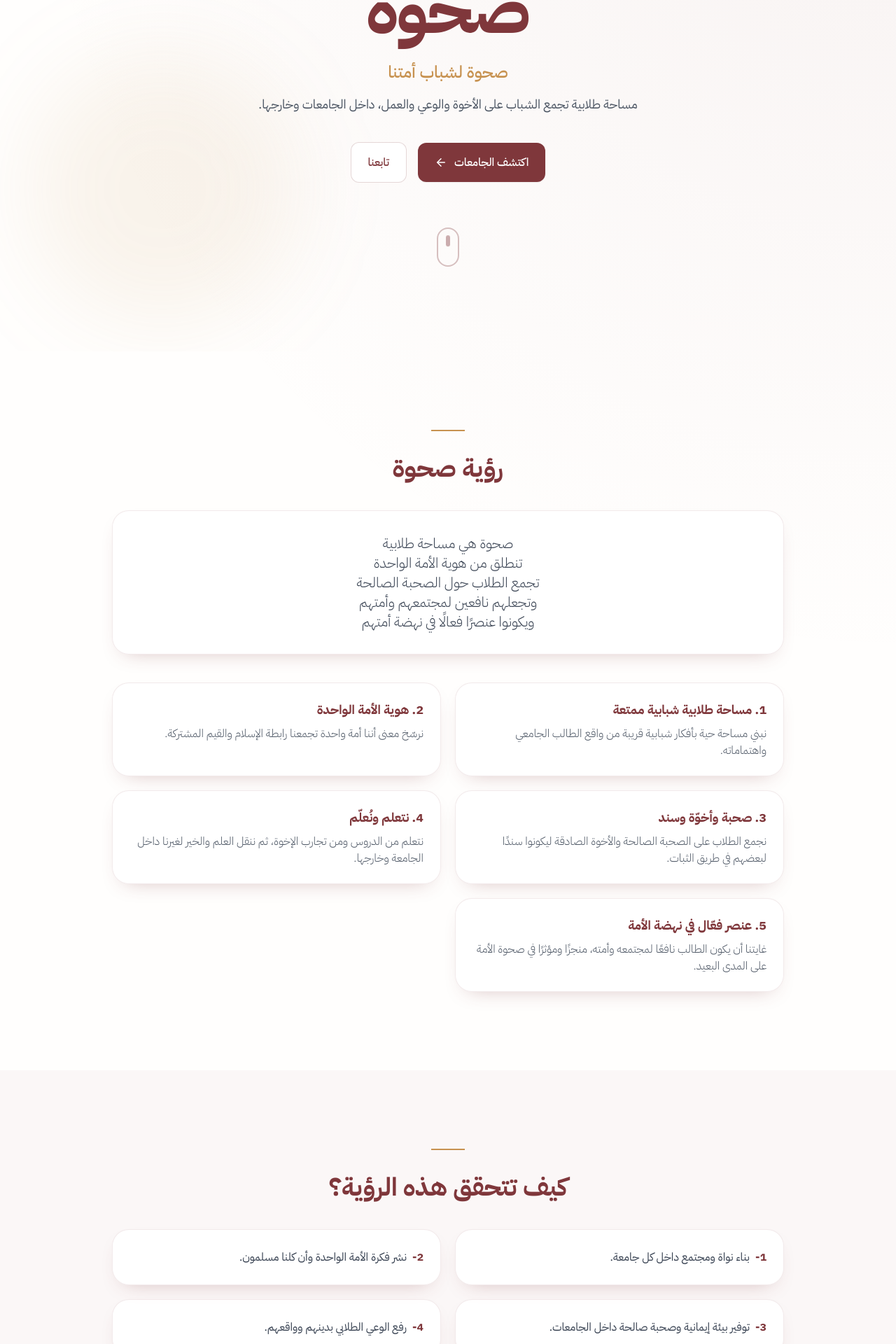
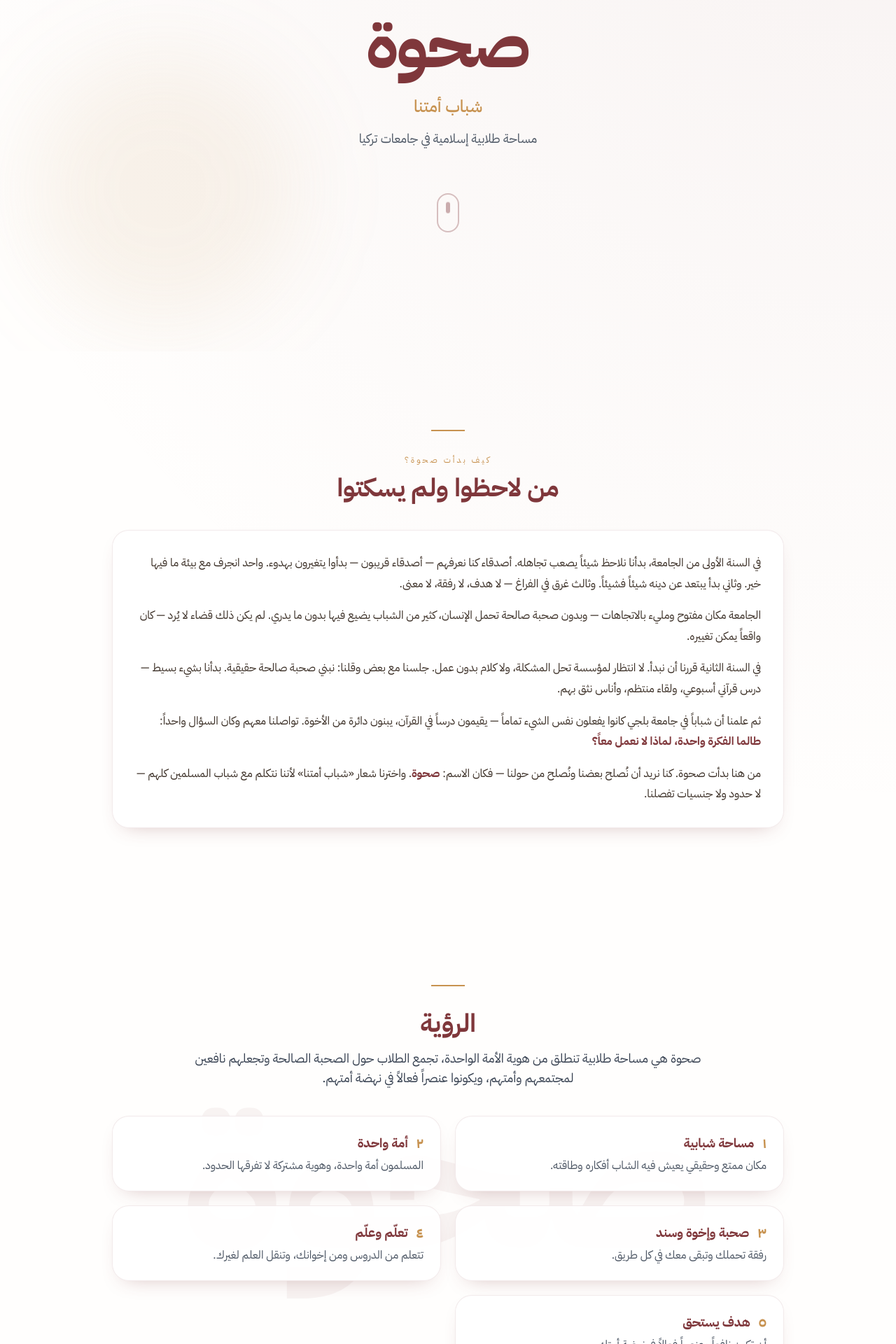
Before and after one commit to mokamaleldin/sahwa, a React (Vite) app: page / in a window 1280 px wide. Shown: the part 298-2218 px from the top of the page at 70% size. Built offline with nearby package versions, Linux system fonts and the light colour scheme.

Commit message:
feat: enhance Home page sections with structured content and improved layout

```diff
--- a/src/components/Home/CTASection.tsx
+++ b/src/components/Home/CTASection.tsx
@@ -1,43 +1,89 @@
 import React from 'react';
-import { Link } from 'react-router-dom';
-import { ArrowLeft } from 'lucide-react';
 
 const CTASection: React.FC = () => {
+  const programs = [
+    {
+      icon: '📖',
+      title: 'البرنامج التربوي',
+      description:
+        'لقاءات دورية مستمدة من القرآن الكريم والسيرة النبوية. بسيطة، عملية، وتُبنى في قلب الديوانية.',
+      tags: ['قرآن', 'سيرة', 'سنة'],
+    },
+    {
+      icon: '🤝',
+      title: 'الديوانية',
+      description:
+        'لقاء منتظم يجمع الشباب على الصحبة والتعارف. داخل الجامعة أو خارجها، فردية أو مشتركة بين جامعتين.',
+      tags: ['أسبوعي', 'صحبة'],
+    },
+    {
+      icon: '⚽',
+      title: 'الأنشطة الطلابية',
+      description:
+        'نشاط مفتوح شهري على الأقل: دوري كرة قدم، رحلات، مسابقات، ألعاب. الباب مفتوح لكل طالب.',
+      tags: ['شهري', 'مفتوح للجميع'],
+    },
+    {
+      icon: '🌍',
+      title: 'حملات توعوية',
+      description:
+        'حملتان على الأقل في السنة عن قضايا الأمة — فكرة الوحدة الإسلامية وقضايا المسلمين في العالم.',
+      tags: ['سنوي', 'توعية'],
+    },
+    {
+      icon: '🎓',
+      title: 'دورات تدريبية',
+      description:
+        'ثلاث دورات على الأقل في السنة: إعلام وصناعة محتوى، خطابة وتواصل، قيادة وإدارة الذات.',
+      tags: ['إعلام', 'خطابة', 'قيادة'],
+    },
+    {
+      icon: '🎉',
+      title: 'اللقاء العام',
+      description:
+        'مرتان في السنة يلتقي فيها أعضاء صحوة كلهم — الحاليون والجدد والمتخرجون. رحلة، غداء، أو يوم مفتوح.',
+      tags: ['نصف سنوي', 'كل الجامعات'],
+    },
+  ];
+
   return (
     <section className="py-16 sm:py-24 bg-[#7F373B]/[0.03]">
       <div className="page-container max-w-4xl text-center">
-        <div className="section-card p-6 sm:p-10">
-          <h2 className="text-2xl sm:text-3xl font-bold text-[#7F373B] mb-4">
-          كن جزءًا من صحوة
-          </h2>
-          <p className="text-gray-600 mb-8 sm:mb-10">
-          اكتشف مجتمعنا الطلابي في تركيا
-          </p>
+        <div className="section-card p-6 sm:p-10 text-right">
+          <div className="text-center mb-6 sm:mb-8">
+            <span className="section-divider"></span>
+            <p className="text-xs tracking-[0.25em] uppercase text-[#C79250] mb-3">
+              برامجنا
+            </p>
+            <h2 className="text-2xl sm:text-3xl font-bold text-[#7F373B]">
+              ماذا نفعل في صحوة؟
+            </h2>
+          </div>
 
-        {/* Primary CTA */}
-          <Link
-            to="/universities"
-            className="tap-target inline-flex items-center gap-3 bg-[#7F373B] text-white px-7 py-3.5 rounded-xl font-medium text-base sm:text-lg hover:bg-[#6a2e31] transition-all duration-300 group mb-7 sm:mb-8"
-          >
-            اكتشف الجامعات
-            <ArrowLeft size={20} className="group-hover:-translate-x-1 transition-transform" />
-          </Link>
-
-        {/* Secondary Links - Internal Linking Strategy */}
-          <div className="flex flex-col sm:flex-row items-center justify-center gap-2 sm:gap-4 mt-2">
-            <Link
-              to="/social"
-              className="tap-target inline-flex items-center text-[#7F373B] hover:text-[#6a2e31] font-medium transition-colors border-b border-transparent hover:border-[#7F373B]"
-            >
-              تابعنا على السوشيال ميديا
-            </Link>
-            <span className="text-gray-300 hidden sm:inline">|</span>
-            <Link
-              to="/contact"
-              className="tap-target inline-flex items-center text-[#7F373B] hover:text-[#6a2e31] font-medium transition-colors border-b border-transparent hover:border-[#7F373B]"
-            >
-              تواصل معنا
-            </Link>
+          <div className="grid grid-cols-1 sm:grid-cols-2 gap-4 sm:gap-5">
+            {programs.map((program) => (
+              <div key={program.title} className="bg-white rounded-2xl p-4 sm:p-5 border border-gray-100">
+                <div className="text-2xl mb-2" aria-hidden="true">
+                  {program.icon}
+                </div>
+                <h3 className="text-sm sm:text-base font-bold text-[#7F373B] mb-1">
+                  {program.title}
+                </h3>
+                <p className="text-xs sm:text-sm text-gray-600 leading-relaxed mb-2">
+                  {program.description}
+                </p>
+                <div className="flex flex-wrap gap-1.5 mt-1">
+                  {program.tags.map((tag) => (
+                    <span
+                      key={tag}
+                      className="text-[0.65rem] sm:text-[0.7rem] font-semibold text-[#C79250] bg-[#C79250]/10 px-2 py-0.5 rounded-full tracking-wide"
+                    >
+                      {tag}
+                    </span>
+                  ))}
+                </div>
+              </div>
+            ))}
           </div>
         </div>
       </div>
--- a/src/components/Home/DefinitionSection.tsx
+++ b/src/components/Home/DefinitionSection.tsx
@@ -1,61 +1,47 @@
 import React from 'react';
 
 const DefinitionSection: React.FC = () => {
-  const visionPoints = [
-    {
-      title: 'مساحة طلابية شبابية ممتعة',
-      description: 'نبني مساحة حية بأفكار شبابية قريبة من واقع الطالب الجامعي واهتماماته.',
-    },
-    {
-      title: 'هوية الأمة الواحدة',
-      description: 'نرسّخ معنى أننا أمة واحدة تجمعنا رابطة الإسلام والقيم المشتركة.',
-    },
-    {
-      title: 'صحبة وأخوّة وسند',
-      description: 'نجمع الطلاب على الصحبة الصالحة والأخوة الصادقة ليكونوا سندًا لبعضهم في طريق الثبات.',
-    },
-    {
-      title: 'نتعلم ونُعلّم',
-      description: 'نتعلم من الدروس ومن تجارب الإخوة، ثم ننقل العلم والخير لغيرنا داخل الجامعة وخارجها.',
-    },
-    {
-      title: 'عنصر فعّال في نهضة الأمة',
-      description: 'غايتنا أن يكون الطالب نافعًا لمجتمعه وأمته، منجزًا ومؤثرًا في صحوة الأمة على المدى البعيد.',
-    },
-  ];
-
   return (
     <section id="definition" className="py-16 sm:py-24 lg:py-28">
       <div className="page-container max-w-5xl">
-        <div className="text-center">
+        <div className="text-center mb-8 sm:mb-10">
           <span className="section-divider"></span>
-          <h2 className="text-2xl sm:text-3xl lg:text-4xl font-bold text-[#7F373B] mb-8 sm:mb-10">
-            رؤية صحوة
+          <p className="text-xs tracking-[0.25em] uppercase text-[#C79250] mb-3">
+            كيف بدأت صحوة؟
+          </p>
+          <h2 className="text-2xl sm:text-3xl lg:text-4xl font-bold text-[#7F373B]">
+            من لاحظوا ولم يسكتوا
           </h2>
+        </div>
 
-          <p className="section-card text-base sm:text-xl leading-[2] text-gray-700 font-light mb-8 sm:mb-10 p-5 sm:p-8">
-            صحوة هي مساحة طلابية
-            <br />
-            تنطلق من هوية الأمة الواحدة
-            <br />
-            تجمع الطلاب حول الصحبة الصالحة
-            <br />
-            وتجعلهم نافعين لمجتمعهم وأمتهم
-            <br />
-            ويكونوا عنصرًا فعالًا في نهضة أمتهم
-          </p>
-
-          <div className="text-right grid grid-cols-1 md:grid-cols-2 gap-4 sm:gap-5">
-            {visionPoints.map((point, index) => (
-              <div key={point.title} className="section-card p-5 sm:p-6">
-                <p className="text-[#7F373B] font-bold text-base sm:text-lg mb-2 leading-relaxed">
-                  {index + 1}. {point.title}
-                </p>
-                <p className="text-gray-600 leading-[1.9] text-sm sm:text-base font-light">
-                  {point.description}
-                </p>
-              </div>
-            ))}
+        <div className="section-card p-5 sm:p-8 text-right">
+          <div className="space-y-4 text-sm sm:text-base text-[#3a2e25] leading-[2.1]">
+            <p>
+              في السنة الأولى من الجامعة، بدأنا نلاحظ شيئاً يصعب تجاهله.
+              أصدقاء كنا نعرفهم — أصدقاء قريبون — بدأوا يتغيرون بهدوء.
+              واحد انجرف مع بيئة ما فيها خير. وثاني بدأ يبتعد عن دينه شيئاً فشيئاً. وثالث غرق في الفراغ — لا هدف، لا رفقة، لا معنى.
+            </p>
+            <p>
+              الجامعة مكان مفتوح ومليء بالاتجاهات — وبدون صحبة صالحة تحمل الإنسان، كثير من الشباب يضيع فيها بدون ما يدري.
+              لم يكن ذلك قضاء لا يُرد — كان واقعاً يمكن تغييره.
+            </p>
+            <p>
+              في السنة الثانية قررنا أن نبدأ.
+              لا انتظار لمؤسسة تحل المشكلة، ولا كلام بدون عمل.
+              جلسنا مع بعض وقلنا: نبني صحبة صالحة حقيقية.
+              بدأنا بشيء بسيط — درس قرآني أسبوعي، ولقاء منتظم، وأناس نثق بهم.
+            </p>
+            <p>
+              ثم علمنا أن شباباً في جامعة بلجي كانوا يفعلون نفس الشيء تماماً — يقيمون درساً في القرآن، يبنون دائرة من الأخوة.
+              تواصلنا معهم وكان السؤال واحداً:
+              <span className="font-bold text-[#7F373B]"> طالما الفكرة واحدة، لماذا لا نعمل معاً؟</span>
+            </p>
+            <p>
+              من هنا بدأت صحوة.
+              كنا نريد أن نُصلح بعضنا ونُصلح من حولنا — فكان الاسم: <span className="font-bold text-[#7F373B]">صحوة</span>.
+              واخترنا شعار «شباب أمتنا» لأننا نتكلم مع شباب المسلمين كلهم —
+              لا حدود ولا جنسيات تفصلنا.
+            </p>
           </div>
         </div>
       </div>
--- a/src/components/Home/GoalSection.tsx
+++ b/src/components/Home/GoalSection.tsx
@@ -2,11 +2,31 @@ import React from 'react';
 
 const GoalSection: React.FC = () => {
   const strategicGoals = [
-    'بناء نواة ومجتمع داخل كل جامعة.',
-    'نشر فكرة الأمة الواحدة وأن كلنا مسلمون.',
-    'توفير بيئة إيمانية وصحبة صالحة داخل الجامعات.',
-    'رفع الوعي الطلابي بدينهم وواقعهم.',
-    'تكوين نواة مستمرة وطاقات شبابية جديدة، وتوسيع العمل ليشمل كل الفئات واستمرار الأفراد فيه.',
+    {
+      title: 'نواة في كل جامعة',
+      description:
+        'بناء مجتمع حقيقي داخل كل جامعة — خمسة أشخاص يحملون الفكرة ويعملون عليها، ثم تنمو الدائرة شيئاً فشيئاً.',
+    },
+    {
+      title: 'نشر فكرة الأمة الواحدة',
+      description:
+        'تعزيز الهوية الإسلامية المشتركة وتذكير الشباب بأنهم جزء من أمة واحدة لا تفرقها الحدود.',
+    },
+    {
+      title: 'بيئة إيمانية داخل الجامعات',
+      description:
+        'توفير صحبة صالحة وبيئة تدعم الشاب المسلم وتمنعه من السير وحيداً في مرحلة تحتاج فيها إلى الأخوة.',
+    },
+    {
+      title: 'رفع الوعي الطلابي',
+      description:
+        'تمكين الشاب من فهم دينه وواقع أمته والقضايا التي تمسّه — حتى يكون موقفه عن بيّنة.',
+    },
+    {
+      title: 'الاستمرارية والتوسع',
+      description:
+        'تجديد الطاقات باستمرار — كل دفعة تُخرّج الدفعة التالية. وتوسيع العمل ليصل لكل الفئات والجامعات.',
+    },
   ];
 
   return (
@@ -15,7 +35,7 @@ const GoalSection: React.FC = () => {
         <div className="text-center">
           <span className="section-divider"></span>
           <h2 className="text-2xl sm:text-3xl lg:text-4xl font-bold text-[#7F373B] mb-8 sm:mb-10">
-            كيف تتحقق هذه الرؤية؟
+            كيف تتحقق الرؤية؟
           </h2>
 
           <ol className="text-right grid grid-cols-1 md:grid-cols-2 gap-4 sm:gap-5">
@@ -24,8 +44,11 @@ const GoalSection: React.FC = () => {
                 key={goal}
                 className="section-card p-5 sm:p-6 text-gray-700 leading-[1.9]"
               >
-                <span className="text-[#7F373B] font-bold ml-2">{index + 1}-</span>
-                {goal}
+                <span className="text-[#7F373B] font-bold ml-2">{index + 1}-</span>{' '}
+                <span className="font-bold text-[#7F373B]">{goal.title}</span>
+                <span className="block text-gray-700 mt-1 text-sm sm:text-base">
+                  {goal.description}
+                </span>
               </li>
             ))}
           </ol>
--- a/src/components/Home/HeroSection.tsx
+++ b/src/components/Home/HeroSection.tsx
@@ -17,28 +17,12 @@ const HeroSection: React.FC = () => {
 
         {/* Slogan */}
         <p className="text-lg sm:text-2xl text-[#C79250] font-medium mb-4 animate-fade-in-up animation-delay-200">
-          صحوة لشباب أمتنا
+          شباب أمتنا
         </p>
 
-        <p className="text-sm sm:text-lg text-gray-600 max-w-2xl mx-auto leading-8 mb-10 animate-fade-in-up animation-delay-300">
-          مساحة طلابية تجمع الشباب على الأخوة والوعي والعمل، داخل الجامعات وخارجها.
+        <p className="text-sm sm:text-lg text-gray-600 max-w-2xl mx-auto leading-8 mb-12 sm:mb-16 animate-fade-in-up animation-delay-300">
+          مساحة طلابية إسلامية في جامعات تركيا
         </p>
-
-        <div className="flex flex-col sm:flex-row items-stretch sm:items-center justify-center gap-3 sm:gap-4 mb-12 sm:mb-16 animate-fade-in-up animation-delay-400">
-          <Link
-            to="/universities"
-            className="tap-target inline-flex items-center justify-center gap-2.5 bg-[#7F373B] text-white px-6 py-3.5 rounded-xl font-medium hover:bg-[#6a2e31] shadow-sm"
-          >
-            اكتشف الجامعات
-            <ArrowLeft size={18} />
-          </Link>
-          <Link
-            to="/social"
-            className="tap-target inline-flex items-center justify-center gap-2.5 bg-white text-[#7F373B] border border-[#7F373B]/20 px-6 py-3.5 rounded-xl font-medium hover:bg-[#7F373B]/5"
-          >
-            تابعنا
-          </Link>
-        </div>
 
         {/* Scroll hint */}
         <button
--- a/src/components/Home/SloganSection.tsx
+++ b/src/components/Home/SloganSection.tsx
@@ -1,19 +1,64 @@
 import React from 'react';
 
 const SloganSection: React.FC = () => {
+  const visionPillars = [
+    {
+      title: 'مساحة شبابية',
+      description: 'مكان ممتع وحقيقي يعيش فيه الشاب أفكاره وطاقته.',
+    },
+    {
+      title: 'أمة واحدة',
+      description: 'المسلمون أمة واحدة، وهوية مشتركة لا تفرقها الحدود.',
+    },
+    {
+      title: 'صحبة وإخوة وسند',
+      description: 'رفقة تحملك وتبقى معك في كل طريق.',
+    },
+    {
+      title: 'تعلّم وعلّم',
+      description: 'تتعلم من الدروس ومن إخوانك، وتنقل العلم لغيرك.',
+    },
+    {
+      title: 'هدف يستحق',
+      description: 'أن تكون نافعاً وعنصراً فعالاً في نهضة أمتك.',
+    },
+  ];
+
+  const arabicNumerals = ['١', '٢', '٣', '٤', '٥'];
+
   return (
     <section className="py-20 sm:py-28 bg-[#FFFEFD] relative overflow-hidden">
       <div className="absolute inset-0 hidden sm:flex items-center justify-center opacity-5">
         <span className="text-[210px] lg:text-[300px] font-bold text-[#7F373B] select-none">صحوة</span>
       </div>
 
-      <div className="relative z-10 page-container max-w-4xl text-center">
-        <div className="section-card p-6 sm:p-10">
-          <p className="text-2xl sm:text-4xl lg:text-5xl font-bold text-[#7F373B] leading-relaxed">
-          صحوة
-          <span className="text-[#C79250] mx-2 sm:mx-4">—</span>
-          صحوة لشباب أمتنا
+      <div className="relative z-10 page-container max-w-5xl">
+        <div className="text-center mb-8 sm:mb-10">
+          <span className="section-divider"></span>
+          <h2 className="text-2xl sm:text-3xl lg:text-4xl font-bold text-[#7F373B] mb-4">
+            الرؤية
+          </h2>
+          <p className="text-base sm:text-lg text-gray-700 max-w-3xl mx-auto leading-relaxed">
+            صحوة هي مساحة طلابية تنطلق من هوية الأمة الواحدة، تجمع الطلاب حول الصحبة الصالحة وتجعلهم نافعين لمجتمعهم وأمتهم، ويكونوا عنصراً فعالاً في نهضة أمتهم.
           </p>
+        </div>
+
+        <div className="grid grid-cols-1 md:grid-cols-2 gap-4 sm:gap-5 text-right">
+          {visionPillars.map((pillar, index) => (
+            <div key={pillar.title} className="section-card p-5 sm:p-6">
+              <div className="flex items-start gap-3 mb-1.5">
+                <span className="text-[#C79250] font-bold text-xl">
+                  {arabicNumerals[index]}
+                </span>
+                <p className="text-[#7F373B] font-bold text-base sm:text-lg">
+                  {pillar.title}
+                </p>
+              </div>
+              <p className="text-gray-600 text-sm sm:text-base leading-[1.9]">
+                {pillar.description}
+              </p>
+            </div>
+          ))}
         </div>
       </div>
     </section>
--- a/src/components/contact/ContactForm.tsx
+++ b/src/components/contact/ContactForm.tsx
@@ -19,22 +19,6 @@ const ContactForm: React.FC<ContactFormProps> = ({ formData, isSubmitting, onSub
       <form onSubmit={onSubmit} className="section-card p-5 sm:p-8">
         <div className="space-y-5">
           <div>
-            <label htmlFor="name" className="block text-sm font-medium text-gray-700 mb-2">
-              الاسم <span className="text-[#7F373B]">*</span>
-            </label>
-            <input
-              type="text"
-              id="name"
-              name="name"
-              value={formData.name}
-              onChange={onChange}
-              required
-              className="w-full px-4 py-3.5 bg-[#FFFEFD] border border-gray-200 rounded-xl focus:ring-2 focus:ring-[#C79250]/50 focus:border-[#C79250] transition-all outline-none text-base"
-              placeholder="أدخل اسمك"
-            />
-          </div>
-
-          <div>
             <label htmlFor="email" className="block text-sm font-medium text-gray-700 mb-2">
               البريد الإلكتروني <span className="text-[#7F373B]">*</span>
             </label>
@@ -47,21 +31,6 @@ const ContactForm: React.FC<ContactFormProps> = ({ formData, isSubmitting, onSub
               required
               className="w-full px-4 py-3.5 bg-[#FFFEFD] border border-gray-200 rounded-xl focus:ring-2 focus:ring-[#C79250]/50 focus:border-[#C79250] transition-all outline-none text-base"
               placeholder="example@email.com"
-            />
-          </div>
-
-          <div>
-            <label htmlFor="phone" className="block text-sm font-medium text-gray-700 mb-2">
-              رقم الهاتف <span className="text-gray-400 text-xs">(اختياري)</span>
-            </label>
-            <input
-              type="tel"
-              id="phone"
-              name="phone"
-              value={formData.phone}
-              onChange={onChange}
-              className="w-full px-4 py-3.5 bg-[#FFFEFD] border border-gray-200 rounded-xl focus:ring-2 focus:ring-[#C79250]/50 focus:border-[#C79250] transition-all outline-none text-base"
-              placeholder="+90 XXX XXX XX XX"
             />
           </div>
 
--- a/src/pages/Home.tsx
+++ b/src/pages/Home.tsx
@@ -79,8 +79,8 @@ const Home: React.FC = () => {
       <main className="app-shell">
         <HeroSection />
         <DefinitionSection />
+        <SloganSection />
         <GoalSection />
-        <SloganSection />
         <CTASection />
       </main>
       <Footer />
```
